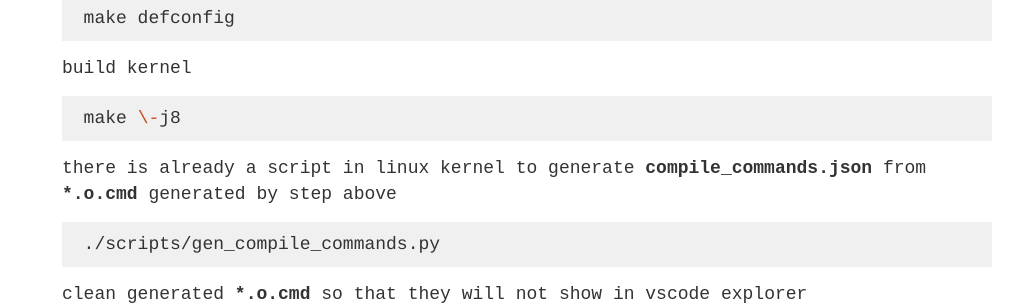
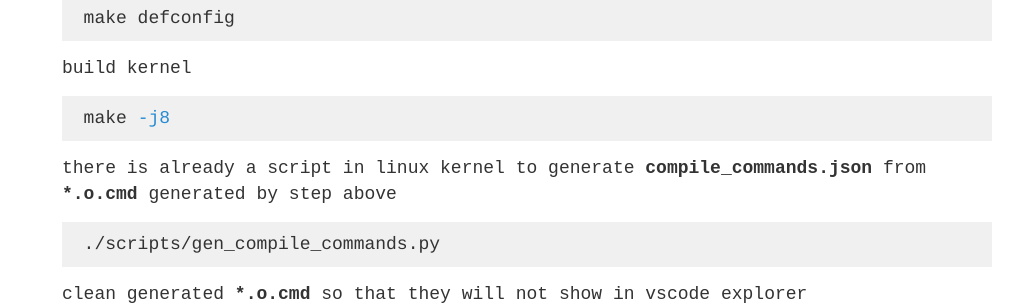
Before and after one commit to shellbombs/shellbombs.github.io, a Jekyll site: the page built from _posts/2020-6-7-vscode for linux kernel.md, in a window 1280 px wide and 900 px high, scrolled down 1738 px. Shown: the part 152-457 px from the top of the window, without its empty margins (128-1151 px from the left). Built offline with Jekyll 4.4.1, drawn with Linux system fonts in a browser that asks for light colours.

Commit message:
fixed markdown grammar mistakes

````diff
--- a/_posts/2020-6-7-vscode for linux kernel.md
+++ b/_posts/2020-6-7-vscode for linux kernel.md
@@ -46,7 +46,7 @@ because linux kernel has many different configs written in **Kconfig** files whi
     ```
     build kernel
     ```shell
-    make \-j8
+    make -j8
     ```
     there is already a script in linux kernel to generate **compile_commands.json** from **\*.o.cmd** generated by step above
     ```shell
````
